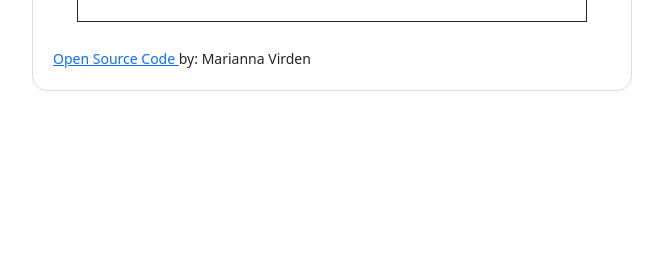
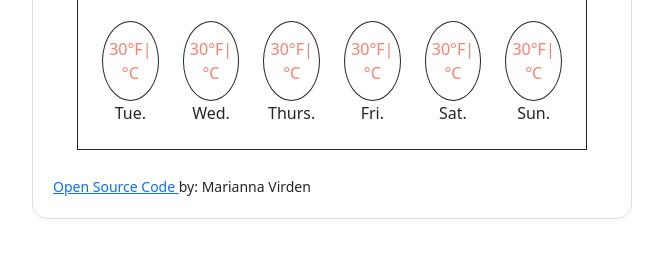
Before and after one commit to marivirden/shecodes-plus-weather-app, a plain HTML site: page index.html in a window 1280 px wide. Shown: the part 473-730 px from the top of the page, without its empty margins (308-971 px from the left). Drawn offline with nearby package versions, Linux system fonts and the light colour scheme; no server answers.

Commit message:
Added weather forecast

```diff
--- a/index.html
+++ b/index.html
@@ -65,32 +65,32 @@
             </div>
           </div>
         </div>
-        <!-- <div class="row mt-4">
+        <div class="row mt-4">
           <div class="col-2">
-            <div class="border border-dark circular-border">30°F</div>
+            <div class="border border-dark circular-border">30°F|°C</div>
             <div>Tue.</div>
           </div>
           <div class="col-2">
-            <div class="border border-dark circular-border">30°F</div>
+            <div class="border border-dark circular-border">30°F|°C</div>
             <div>Wed.</div>
           </div>
           <div class="col-2">
-            <div class="border border-dark circular-border">30°F</div>
+            <div class="border border-dark circular-border">30°F|°C</div>
             <div>Thurs.</div>
           </div>
           <div class="col-2">
-            <div class="border border-dark circular-border">30°F</div>
+            <div class="border border-dark circular-border">30°F|°C</div>
             <div>Fri.</div>
           </div>
           <div class="col-2">
-            <div class="border border-dark circular-border">30°F</div>
+            <div class="border border-dark circular-border">30°F|°C</div>
             <div>Sat.</div>
           </div>
           <div class="col-2">
-            <div class="border border-dark circular-border">30°F</div>
+            <div class="border border-dark circular-border">30°F|°C</div>
             <div>Sun.</div>
           </div>
-        </div> -->
+        </div>
       </div>
       <small>
         <a
```
